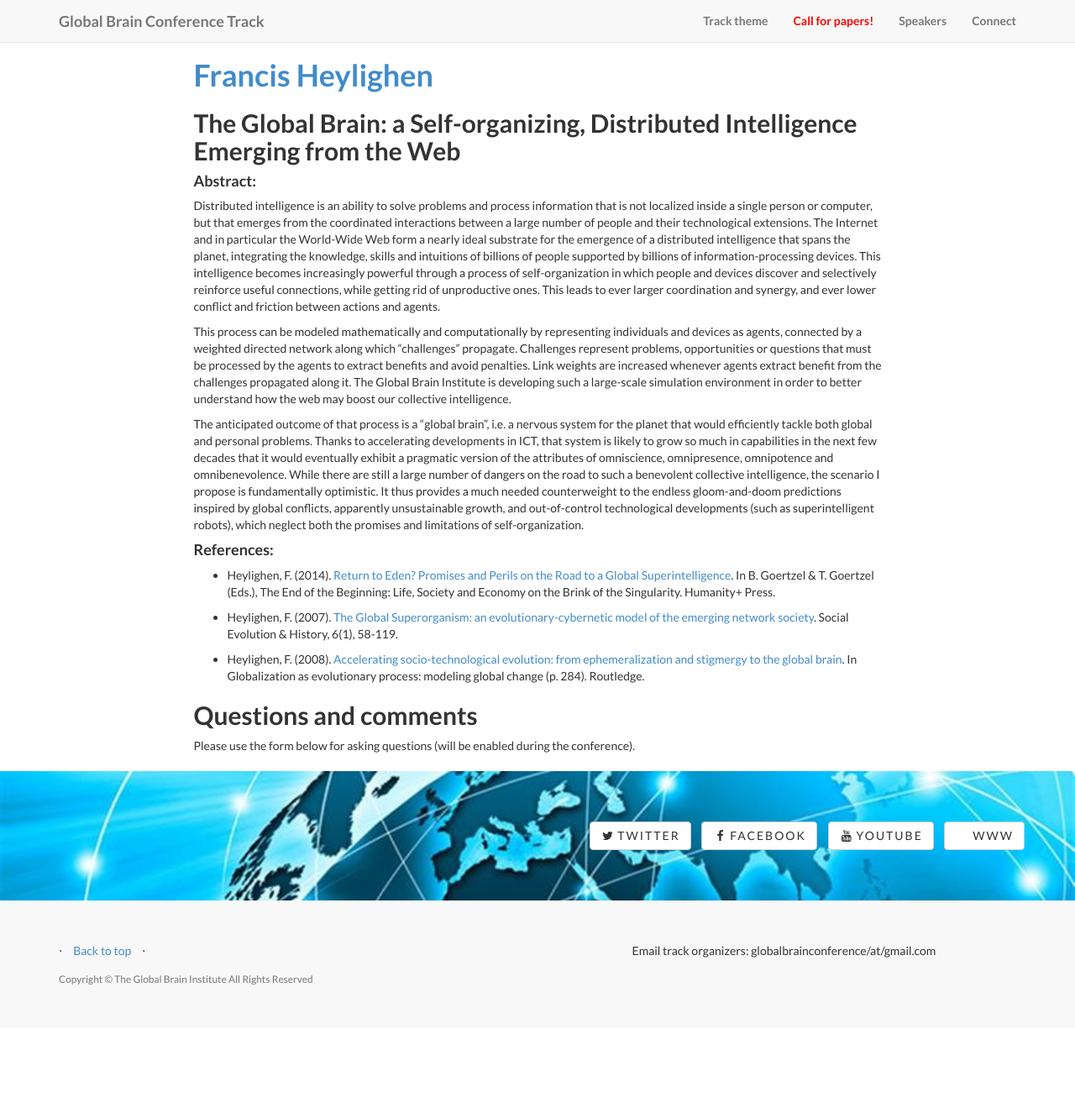
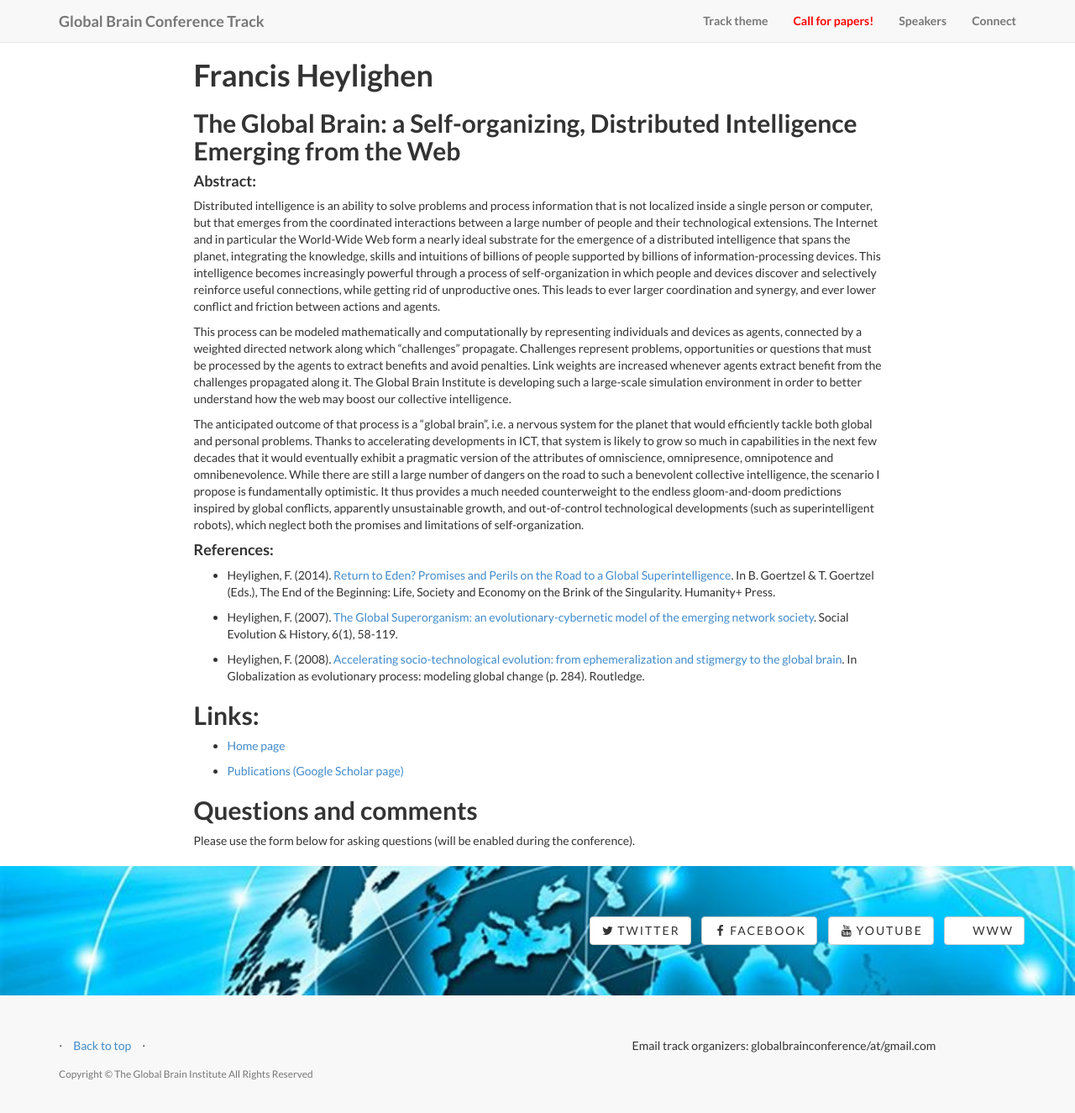
Before and after one commit to globalbraininstitute/vienna2015, a Jekyll site: the page built from speakers/francis.markdown, in a window 1280 px wide and 1337 px high. Shown: the top 1325 px of the window at 84% size. Built offline with Jekyll 4.4.1, drawn with Linux system fonts in a browser that asks for light colours; nearby versions of some CDN libraries; library files that are not in the unit come from our copies; comment, search, counter and statistics services are not loaded.

Commit message:
a few links for francis

```diff
--- a/speakers/francis.markdown
+++ b/speakers/francis.markdown
@@ -1,5 +1,5 @@
 ---
-title: <a href='http://pespmc1.vub.ac.be/heyl.html' target='blank'>Francis Heylighen</a>
+title: Francis Heylighen
 layout: page
 speaker: true
 categories: [speaker]
@@ -26,6 +26,11 @@ The anticipated outcome of that process is a "global brain", i.e. a nervous syst
 
 * Heylighen, F. (2008). [Accelerating socio-technological evolution: from ephemeralization and stigmergy to the global brain](http://pcp.vub.ac.be/papers/AcceleratingEvolution.pdf). In Globalization as evolutionary process: modeling global change (p. 284). Routledge.
 
+## Links:
+
+* [Home page](http://pespmc1.vub.ac.be/heyl.html)
+
+* [Publications (Google Scholar page)](http://scholar.google.be/citations?hl=en&user=jt7BHBUAAAAJ&view_op=list_works&sortby=pubdate&cstart=60&pagesize=20)
 
 ## Questions and comments
 
```
